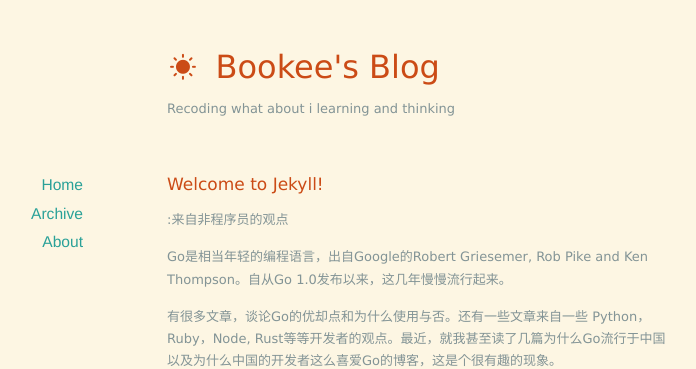
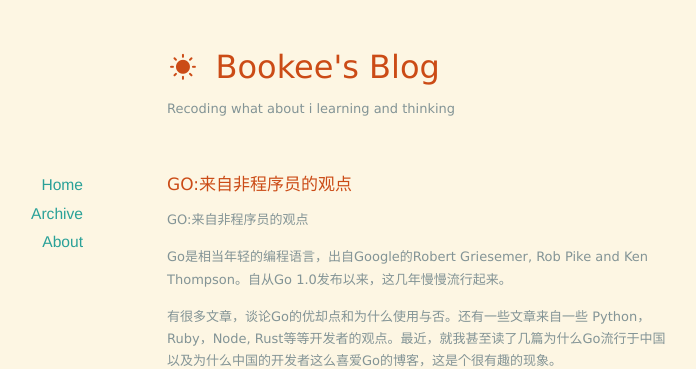
Before and after one commit to bookeezhou/bookeezhou.github.io, a Jekyll site: the page built from _posts/2015-01-28-来自非程序员的Go观点.markdown, in a window 1280 px wide and 900 px high. Shown: the top 369 px of the window, without its empty margins (223-919 px from the left). Built offline with Jekyll 4.4.1, drawn with Linux system fonts in a browser that asks for light colours; nearby versions of some CDN libraries.

Commit message:
修改标题

```diff
--- a/_posts/2015-01-28-来自非程序员的Go观点.markdown
+++ b/_posts/2015-01-28-来自非程序员的Go观点.markdown
@@ -1,13 +1,13 @@
 ---
 layout: post
-title:  "Welcome to Jekyll!"
+title: "GO:来自非程序员的观点"
 date:   2015-01-28 23:33:35
 categories: Go
 ---
 
 
 
-:来自非程序员的观点
+GO:来自非程序员的观点
 
 Go是相当年轻的编程语言，出自Google的Robert Griesemer, Rob Pike and Ken Thompson。自从Go 1.0发布以来，这几年慢慢流行起来。
 
```
